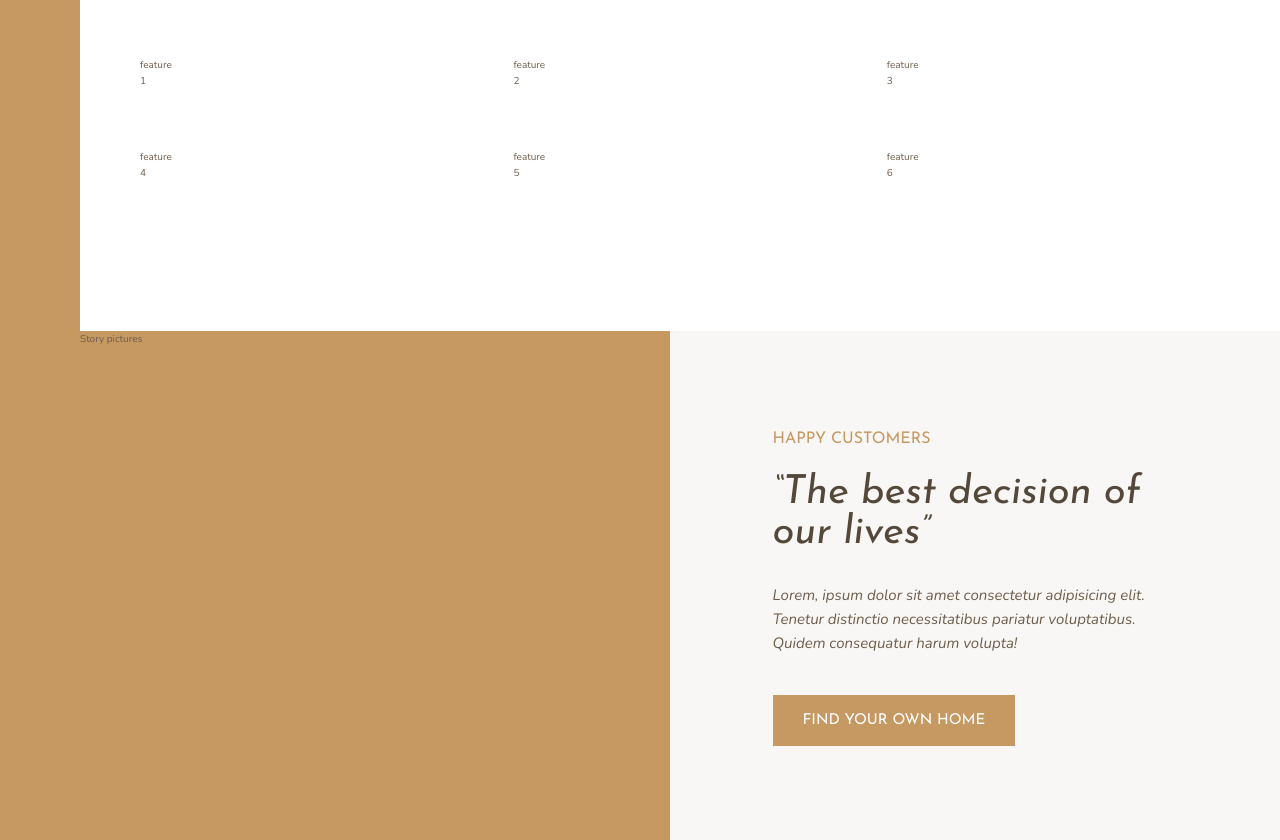
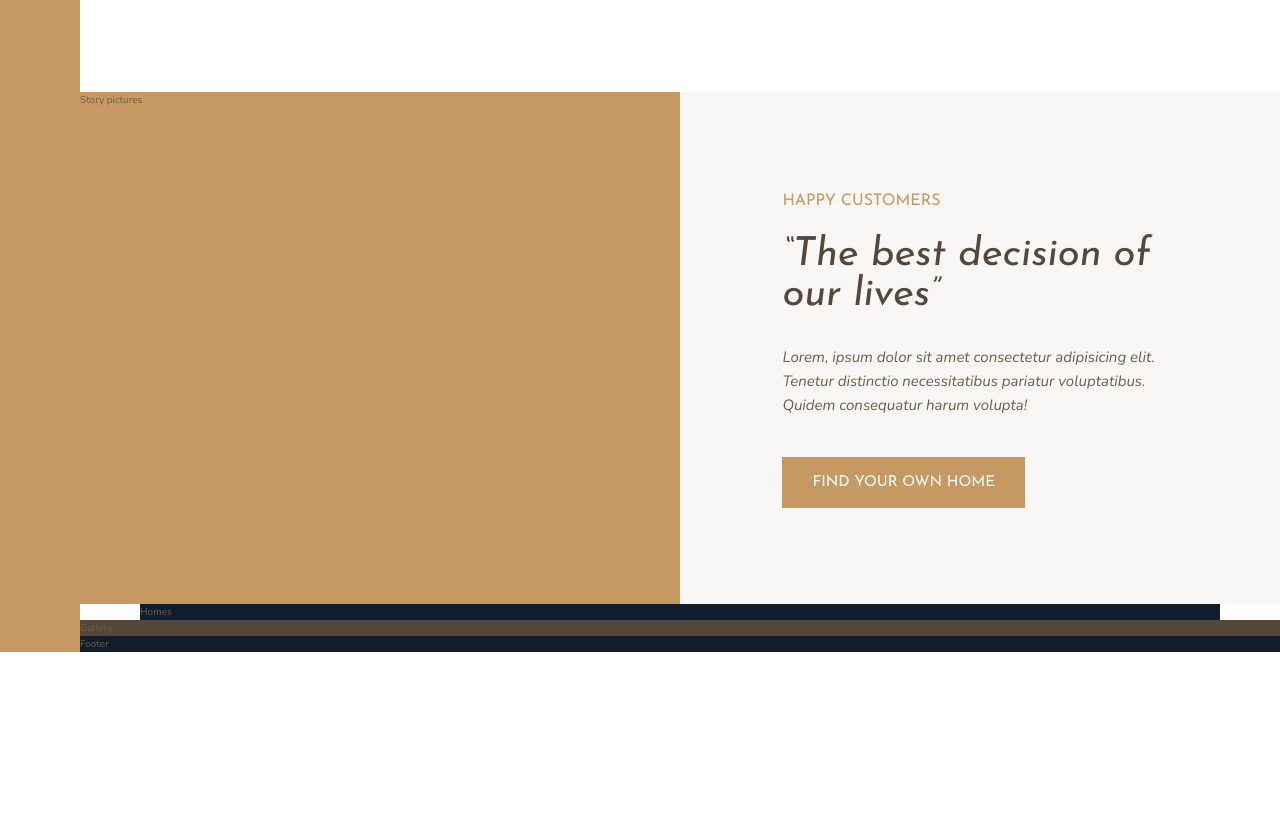
Before and after one commit to MarcinBalejko/CSS_Nexter, a website: page index.html in a window 1280 px wide. Shown: the part 1216-2056 px from the top of the page. After the commit the page ends 1868 px from the top, so only its background shows below. Drawn offline with nearby package versions, Linux system fonts and the light colour scheme.

Commit message:
:recycle: Unnecessary html elements removed, grid columns in container readjusted

```diff
--- a/index.html
+++ b/index.html
@@ -93,13 +93,6 @@
           quae.
         </p>
       </div>
-
-      <div class="feature">feature 1</div>
-      <div class="feature">feature 2</div>
-      <div class="feature">feature 3</div>
-      <div class="feature">feature 4</div>
-      <div class="feature">feature 5</div>
-      <div class="feature">feature 6</div>
     </section>
 
     <div class="story__pictures">
--- a/sass/_base.scss
+++ b/sass/_base.scss
@@ -37,9 +37,19 @@ body {
 .container {
   display: grid;
   grid-template-rows: 80vh min-content 40vw repeat(3, min-content);
-  // ^^ auto instead of min-content would be ok too(and it's default)
   grid-template-columns:
     [sidebar-start] 8rem [sidebar-end full-start] minmax(6rem, 1fr)
-    [center-start] repeat(8, [col-start] minmax(min-content, 14rem) [col-end])
-    [center-end] 1fr [full-end];
+    [center-start] repeat(
+      8,
+      [col-start] minmax(min-content, 14rem) [col-end]
+    ) [center-end] minmax(6rem, 1fr)
+    [full-end];
+
+  // display: grid;
+  // grid-template-rows: 80vh min-content 40vw repeat(3, min-content);
+  // // ^^ auto instead of min-content would be ok too(and it's default)
+  // grid-template-columns:
+  //   [sidebar-start] 8rem [sidebar-end full-start] minmax(6rem, 1fr)
+  //   [center-start] repeat(8, [col-start] minmax(min-content, 14rem) [col-end])
+  //   [center-end] 1fr [full-end];
 }
```
Also changed, not shown: css/style.css.
